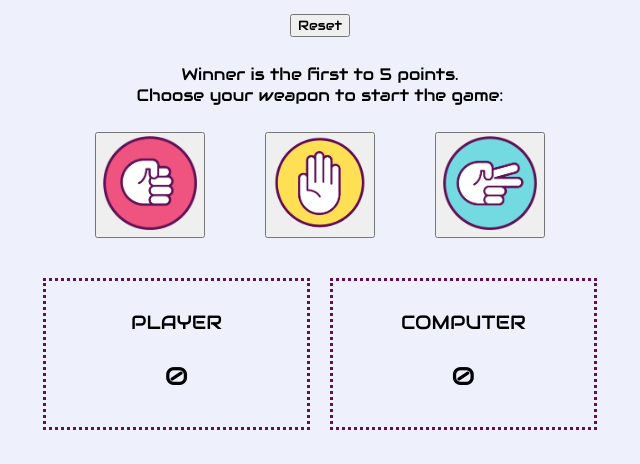
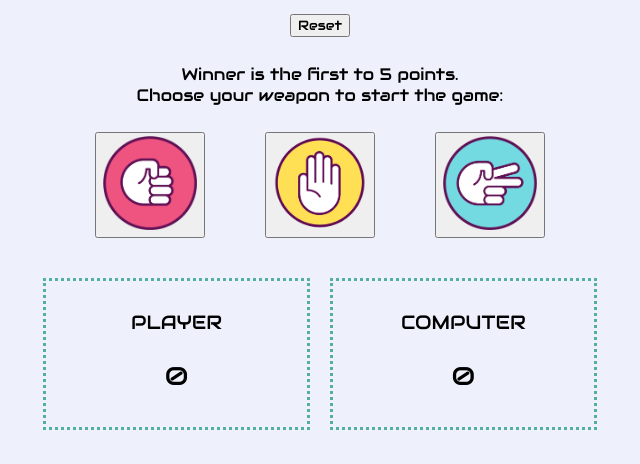
Before and after one commit to LisaS7/RockPaperScissors, a plain HTML site: page index.html in a window 1280 px wide. Shown: the part 90-554 px from the top of the page, without its empty margins (320-960 px from the left). Drawn offline with Linux system fonts and the light colour scheme.

Commit message:
changed scoreboard border colour

```diff
--- a/style.css
+++ b/style.css
@@ -1,6 +1,6 @@
 :root {
     --main-bg-color: #eef1fc;
-    --scoreboard-border: #601155;
+    --scoreboard-border: #53afa2;
     --lose-text: rgb(124, 124, 126);
     --neon1: #0568ca;
     --neon2: #02f0a1;
```
